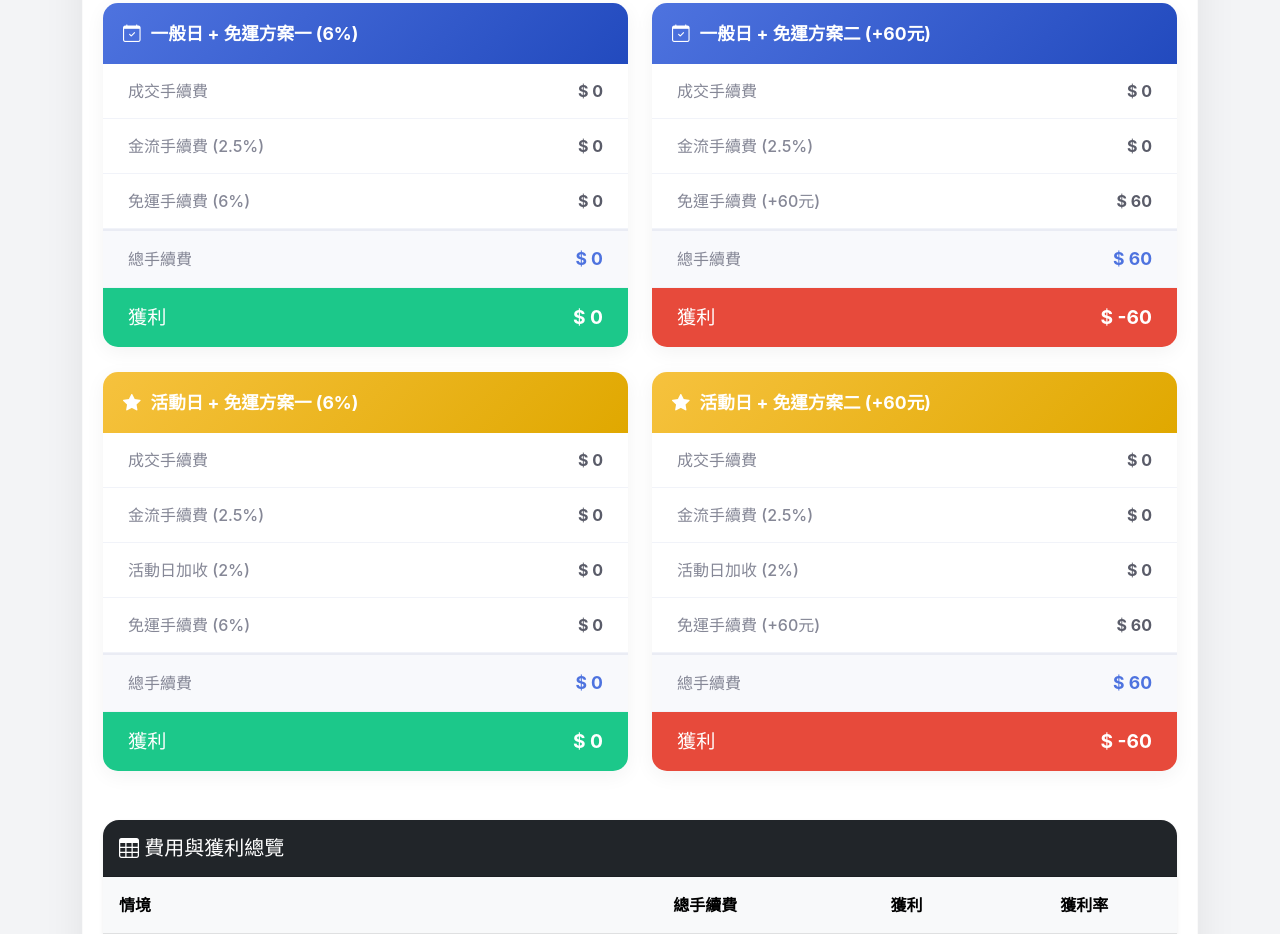
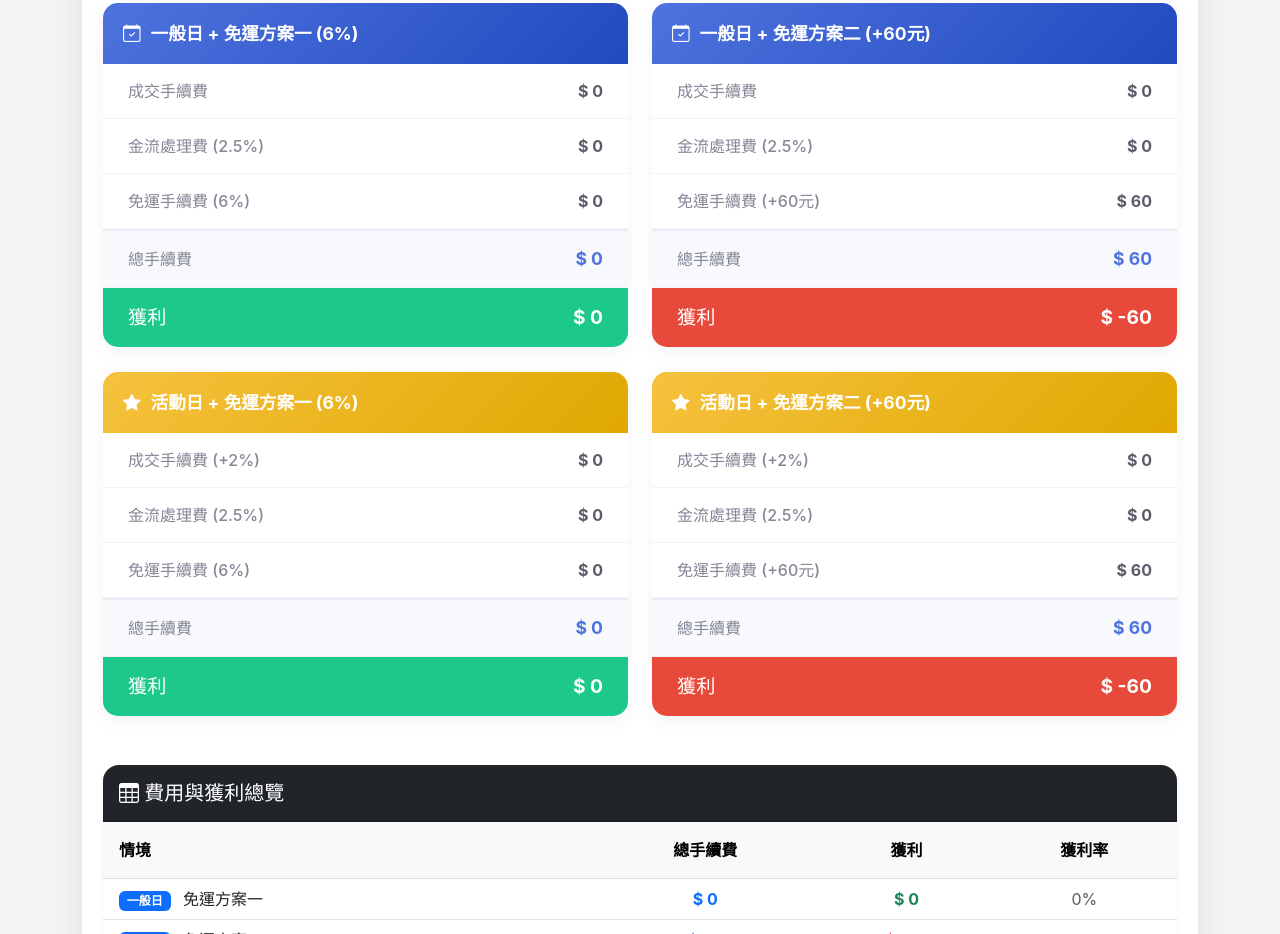
Before and after one commit to YTingWu/shopee-fee, a plain HTML site: page index.html in a window 1280 px wide. Shown: the part 974-1908 px from the top of the page. Drawn offline with nearby package versions, Linux system fonts and the light colour scheme.

Commit message:
feat(calculator): adjust transaction fee calculation for event days

```diff
--- a/calculator.js
+++ b/calculator.js
@@ -382,11 +382,10 @@ function calculateFees() {
 function calculateScenario(prefix, sellPrice, costPrice, transactionFeeRate, cashbackRate, preOrderRate, taxSetting, isEvent, isShip2) {
     // Base fees
     const transactionPriceLimit = 35000;
-    const transactionFee = Math.round(Math.min(sellPrice, transactionPriceLimit) * (transactionFeeRate / 100));
+    // For event days with no cashback program, add 2% to transaction fee
+    const effectiveTransactionRate = (isEvent && cashbackRate === 0) ? transactionFeeRate + 2 : transactionFeeRate;
+    const transactionFee = Math.round(Math.min(sellPrice, transactionPriceLimit) * (effectiveTransactionRate / 100));
     const paymentFee = Math.round(sellPrice * 0.025);
-
-    // Event surcharge
-    const eventSurcharge = (isEvent && cashbackRate === 0) ? Math.round(sellPrice * 0.02) : 0;
 
     // Shipping Fee
     const shipFee = isShip2 ? 60 : Math.round(sellPrice * 0.06);
@@ -407,16 +406,12 @@ function calculateScenario(prefix, sellPrice, costPrice, transactionFeeRate, cas
         taxFee = Math.round(sellPrice * 0.05 + 2.5);
     }
 
-    const totalFee = transactionFee + paymentFee + eventSurcharge + shipFee + cashbackFee + taxFee + preOrderFee;
+    const totalFee = transactionFee + paymentFee + shipFee + cashbackFee + taxFee + preOrderFee;
     const profit = sellPrice - costPrice - totalFee;
 
     // Update UI
     document.getElementById(`${prefix}-transaction`).textContent = formatCurrency(transactionFee);
     document.getElementById(`${prefix}-payment`).textContent = formatCurrency(paymentFee);
-
-    if (isEvent) {
-        document.getElementById(`${prefix}-surcharge`).textContent = formatCurrency(eventSurcharge);
-    }
 
     document.getElementById(`${prefix}-shipping`).textContent = formatCurrency(shipFee);
 
--- a/index.html
+++ b/index.html
@@ -329,7 +329,7 @@
                             <span class="fee-value" id="regular-ship1-transaction">$ 0</span>
                         </div>
                         <div class="fee-item">
-                            <span class="fee-label">金流手續費 (2.5%)</span>
+                            <span class="fee-label">金流處理費 (2.5%)</span>
                             <span class="fee-value" id="regular-ship1-payment">$ 0</span>
                         </div>
                         <div class="fee-item" id="regular-ship1-preorder-row" style="display: none;">
@@ -372,7 +372,7 @@
                             <span class="fee-value" id="regular-ship2-transaction">$ 0</span>
                         </div>
                         <div class="fee-item">
-                            <span class="fee-label">金流手續費 (2.5%)</span>
+                            <span class="fee-label">金流處理費 (2.5%)</span>
                             <span class="fee-value" id="regular-ship2-payment">$ 0</span>
                         </div>
                         <div class="fee-item" id="regular-ship2-preorder-row" style="display: none;">
@@ -411,16 +411,12 @@
                             <span class="fee-value fw-bold text-primary" id="event-ship1-suggested-price">$ 0</span>
                         </div>
                         <div class="fee-item">
-                            <span class="fee-label">成交手續費</span>
+                            <span class="fee-label">成交手續費 (+2%)</span>
                             <span class="fee-value" id="event-ship1-transaction">$ 0</span>
                         </div>
                         <div class="fee-item">
-                            <span class="fee-label">金流手續費 (2.5%)</span>
+                            <span class="fee-label">金流處理費 (2.5%)</span>
                             <span class="fee-value" id="event-ship1-payment">$ 0</span>
-                        </div>
-                        <div class="fee-item">
-                            <span class="fee-label">活動日加收 (2%)</span>
-                            <span class="fee-value" id="event-ship1-surcharge">$ 0</span>
                         </div>
                         <div class="fee-item" id="event-ship1-preorder-row" style="display: none;">
                             <span class="fee-label">預購訂單手續費 (3%)</span>
@@ -458,16 +454,12 @@
                             <span class="fee-value fw-bold text-primary" id="event-ship2-suggested-price">$ 0</span>
                         </div>
                         <div class="fee-item">
-                            <span class="fee-label">成交手續費</span>
+                            <span class="fee-label">成交手續費 (+2%)</span>
                             <span class="fee-value" id="event-ship2-transaction">$ 0</span>
                         </div>
                         <div class="fee-item">
-                            <span class="fee-label">金流手續費 (2.5%)</span>
+                            <span class="fee-label">金流處理費 (2.5%)</span>
                             <span class="fee-value" id="event-ship2-payment">$ 0</span>
-                        </div>
-                        <div class="fee-item">
-                            <span class="fee-label">活動日加收 (2%)</span>
-                            <span class="fee-value" id="event-ship2-surcharge">$ 0</span>
                         </div>
                         <div class="fee-item" id="event-ship2-preorder-row" style="display: none;">
                             <span class="fee-label">預購訂單手續費 (3%)</span>
```
